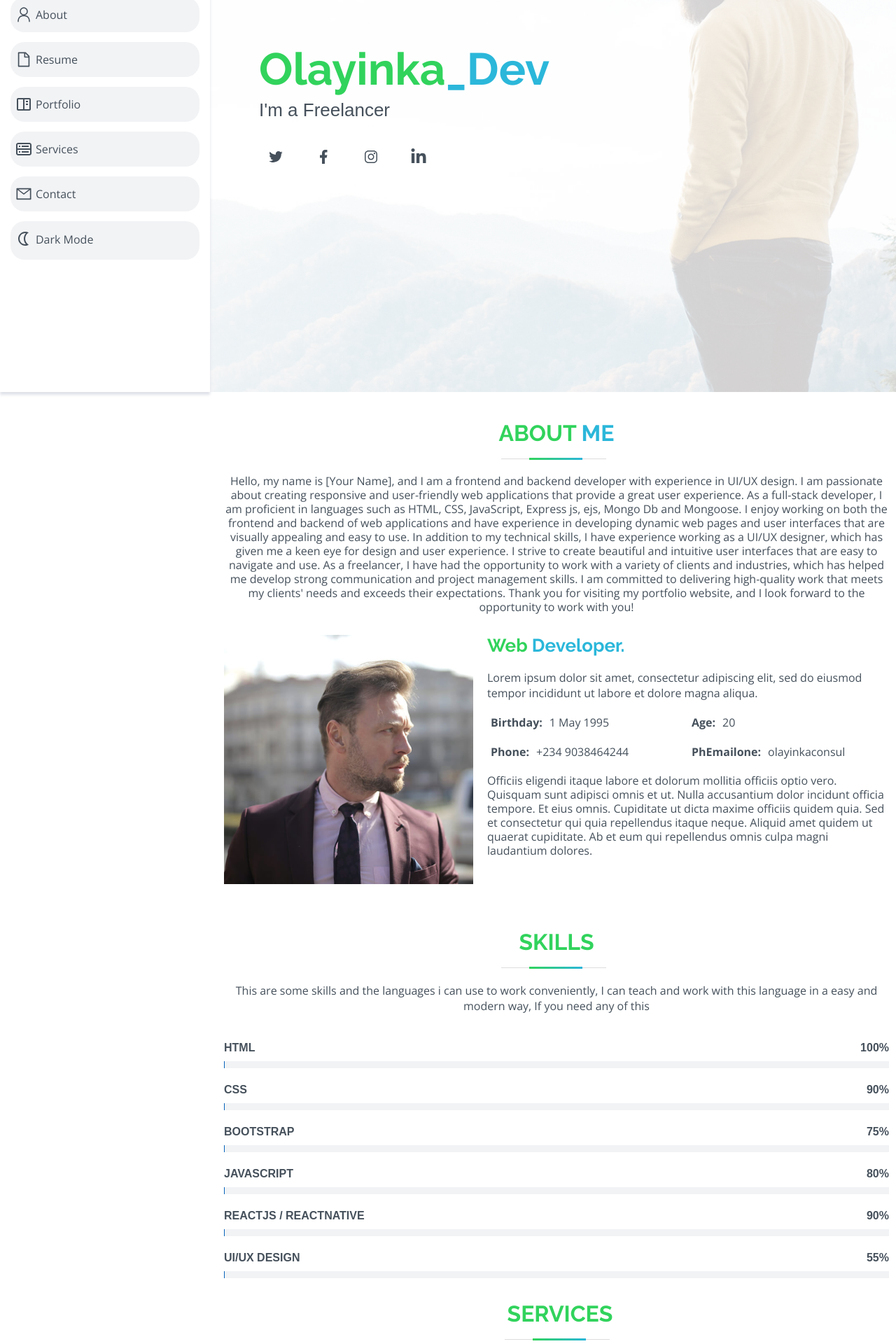
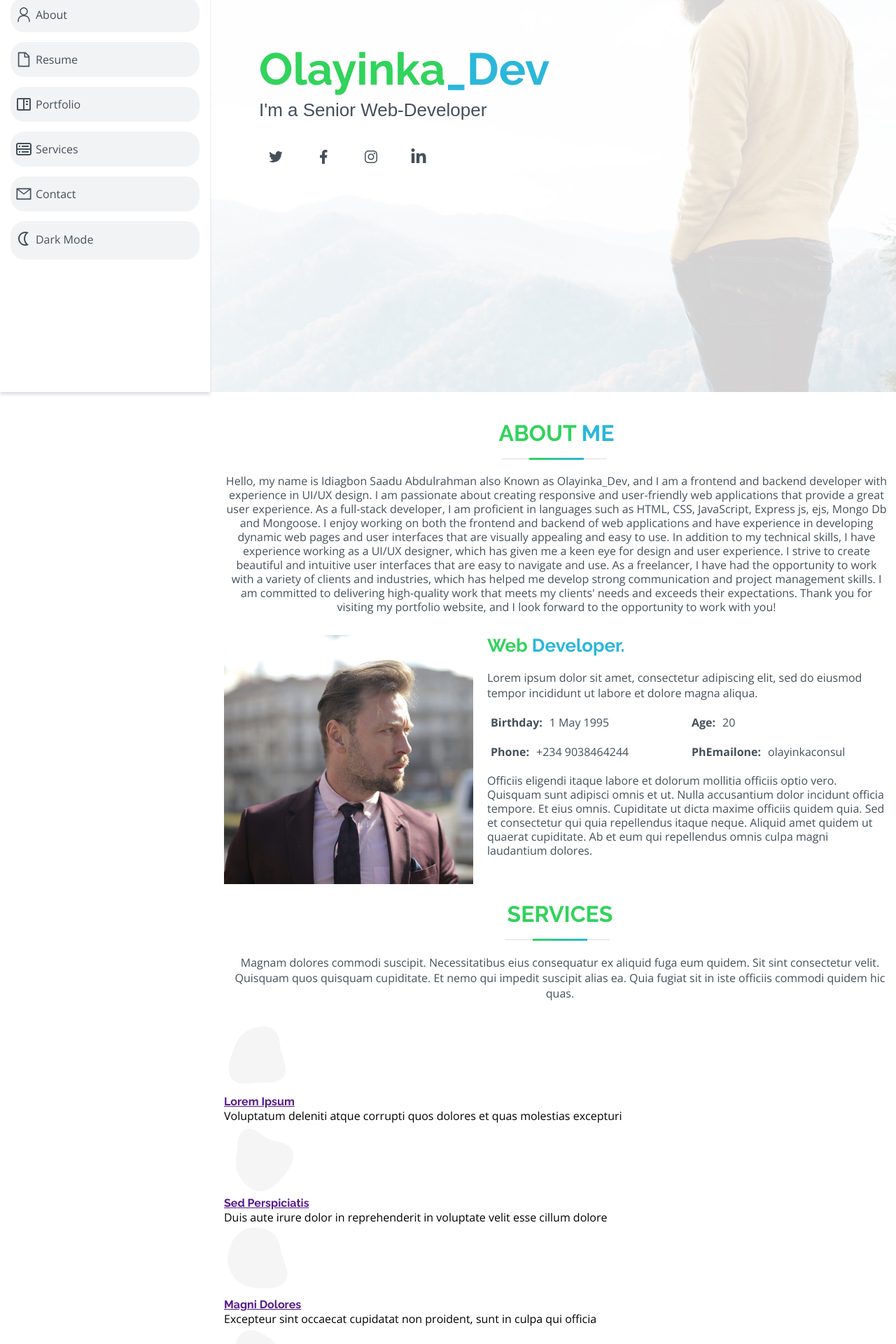
Before and after one commit to olayinka06-dev/ip-address-tracker-pro, a React (Create React App) app: page / in a window 1280 px wide. Shown: the part 240-2160 px from the top of the page at 70% size. Built offline with nearby package versions, Linux system fonts and the light colour scheme.

Commit message:
updating some pages

```diff
--- a/package.json
+++ b/package.json
@@ -9,10 +9,10 @@
     "react": "^18.2.0",
     "react-dom": "^18.2.0",
     "react-icons": "^4.8.0",
+    "react-reveal": "^1.2.2",
     "react-router-dom": "^6.10.0",
     "react-scripts": "5.0.1",
     "react-scroll": "^1.8.9",
-    "react-typical": "^0.1.3",
     "styled-components": "^5.3.9",
     "web-vitals": "^2.1.4"
   },
--- a/src/components/About.jsx
+++ b/src/components/About.jsx
@@ -1,7 +1,6 @@
 import React from 'react'
 import styled from 'styled-components';
 import profileimg2 from './images/profile2-img.jpg';
-
 
 const About = () => {
   return (
@@ -19,15 +18,11 @@ const About = () => {
             Thank you for visiting my portfolio website, and I look forward to connecting with you!
           </p> */}
           <p>
-          Hello, my name is [Your Name], and I am a frontend and backend developer with experience in UI/UX design. I am passionate about creating responsive and user-friendly web applications that provide a great user experience.
-
-As a full-stack developer, I am proficient in languages such as HTML, CSS, JavaScript, Express js, ejs, Mongo Db and Mongoose. I enjoy working on both the frontend and backend of web applications and have experience in developing dynamic web pages and user interfaces that are visually appealing and easy to use.
-
-In addition to my technical skills, I have experience working as a UI/UX designer, which has given me a keen eye for design and user experience. I strive to create beautiful and intuitive user interfaces that are easy to navigate and use.
-
-As a freelancer, I have had the opportunity to work with a variety of clients and industries, which has helped me develop strong communication and project management skills. I am committed to delivering high-quality work that meets my clients' needs and exceeds their expectations.
-
-Thank you for visiting my portfolio website, and I look forward to the opportunity to work with you!
+            Hello, my name is Idiagbon Saadu Abdulrahman also Known as Olayinka_Dev, and I am a frontend and backend developer with experience in UI/UX design. I am passionate about creating responsive and user-friendly web applications that provide a great user experience.
+            As a full-stack developer, I am proficient in languages such as HTML, CSS, JavaScript, Express js, ejs, Mongo Db and Mongoose. I enjoy working on both the frontend and backend of web applications and have experience in developing dynamic web pages and user interfaces that are visually appealing and easy to use.
+            In addition to my technical skills, I have experience working as a UI/UX designer, which has given me a keen eye for design and user experience. I strive to create beautiful and intuitive user interfaces that are easy to navigate and use.
+            As a freelancer, I have had the opportunity to work with a variety of clients and industries, which has helped me develop strong communication and project management skills. I am committed to delivering high-quality work that meets my clients' needs and exceeds their expectations.
+            Thank you for visiting my portfolio website, and I look forward to the opportunity to work with you!
           </p>
         </div>
 
@@ -61,19 +56,9 @@ Thank you for visiting my portfolio website, and I look forward to the opportuni
             </p>
           </div>
         </div>
-        {/* Hello, my name is [Your Name], and I am a frontend and backend developer with experience in UI/UX design. I am passionate about creating responsive and user-friendly web applications that provide a great user experience.
-
-As a full-stack developer, I am proficient in languages such as HTML, CSS, JavaScript, PHP, and Python. I enjoy working on both the frontend and backend of web applications and have experience in developing dynamic web pages and user interfaces that are visually appealing and easy to use.
-
-In addition to my technical skills, I have experience working as a UI/UX designer, which has given me a keen eye for design and user experience. I strive to create beautiful and intuitive user interfaces that are easy to navigate and use.
-
-As a freelancer, I have had the opportunity to work with a variety of clients and industries, which has helped me develop strong communication and project management skills. I am committed to delivering high-quality work that meets my clients' needs and exceeds their expectations.
-
-Thank you for visiting my portfolio website, and I look forward to the opportunity to work with you! */}
-
       </div>
     </section>
-    <section id="skills" class="skills section-bg">
+    {/* <section id="skills" class="skills section-bg">
       <div class="container" data-aos="fade-up">
 
         <div class="section-title">
@@ -136,7 +121,7 @@ Thank you for visiting my portfolio website, and I look forward to the opportuni
         </div>
 
       </div>
-    </section>
+    </section>      */}
     </Wrapper>
   )
 }
--- a/src/components/Hero.jsx
+++ b/src/components/Hero.jsx
@@ -23,11 +23,12 @@ const Hero = () => {
       <div id="hero">
         <div class="container box-1">
           <h1>Olayinka<span>_Dev</span></h1>
-          <Typical
+          <p>I'm a Senior Web-Developer</p>
+          {/* <Typical
             steps={[`I'm a Web-Developer`, 3000 , `I'm a Freelancer`, 3000, `I'm a Senior MERN Developer`, 3000]}
             loop={Infinity}
             wrapper="p"
-          />
+          /> */}
           <div class="social-links">
             <Link to={'/'}><AiOutlineTwitter/></Link>
             <Link to={'/'}><RiFacebookFill/></Link>
--- a/src/components/Navigation2.jsx
+++ b/src/components/Navigation2.jsx
@@ -29,6 +29,7 @@ const Navigation2 = ({backgroundSwitcher, handleToggleSwitcher}) => {
     var box4 = document.querySelector('.box-4');
     box2.classList.add('slide-fade-in-two');
     box3.classList.add('slide-fade-in-three');
+    box4.classList.add('slide-fade-in-four');
   });
 
   return (
@@ -81,7 +82,6 @@ const Navigation2 = ({backgroundSwitcher, handleToggleSwitcher}) => {
           <div className="third"></div>
         </button>
       </aside>
-
     </Wrapper>
   );
 }
--- a/src/index.css
+++ b/src/index.css
@@ -5,12 +5,7 @@
   padding: 0;
   box-sizing: border-box;
 }
-h1,
-h2,
-h3,
-h4,
-h5,
-h6 {
+h1,h2,h3,h4,h5,h6 {
   font-family: "Raleway", sans-serif;
 }
 p{
@@ -27,10 +22,6 @@ p{
   --text: #45505b;
   --social: #45505b;
   --sectionbackground: white;
-  /* --container: white;
-  --content: white;
-  --contentcolor: black;
-  --border:rgb(243,243,243) */
 }
 
 .light-mode{
@@ -52,7 +43,8 @@ p{
 --activehover: linear-gradient( to right, rgb(241, 169, 34), hsl(353, 87%, 64%));
 /* --activehover: linear-gradient(to right, hsl(206, 48%, 27%), hsl(229, 64%, 46%)); */
 
---gradientbackground: hsl(209, 23%, 22%);
+/* --gradientbackground: hsl(209, 23%, 22%); */
+--gradientbackground: rgb(34, 31, 31);
 --gradientcolor: white;
 /* --herocolor: rgb(241, 169, 34); */
 /* --herocolor:   hsl(229, 64%, 46%); */
@@ -70,18 +62,14 @@ p{
 background-color: var(--mainbody) !important;
 
 }
-
 section {
-  /* padding: 60px 0; */
   overflow: hidden;
 }
-
 .section-title {
   width: 100%;
   text-align: center;
   padding-bottom: 30px;
 }
-
 .section-title h2 {
   font-size: 32px;
   font-weight: bold;
@@ -91,7 +79,6 @@ section {
   position: relative;
   color: var(--herocolor);
 }
-
 .section-title h2::before {
   content: "";
   position: absolute;
@@ -102,7 +89,6 @@ section {
   bottom: 1px;
   left: calc(48% - 60px);
 }
-
 .section-title h2::after {
   content: "";
   position: absolute;
@@ -113,7 +99,6 @@ section {
   bottom: 0;
   left: calc(48% - 20px);
   animation: animate 4s linear infinite;
-
 }
 @keyframes animate{
     0%{
@@ -126,12 +111,10 @@ section {
         width: 40px;
     }
 }
-
 .section-title p {
   margin-bottom: 0;
   color: var(--text);
 }
-
 @media (min-width: 992px) {
   section {
     padding-left: 160px;
```
Also changed, not shown: src/components/Practice.jsx (deleted, +0 -40 lines), 1 other file (tests, documents, lock files or other folders). Lines whose indentation alone changed are shown as unchanged.
